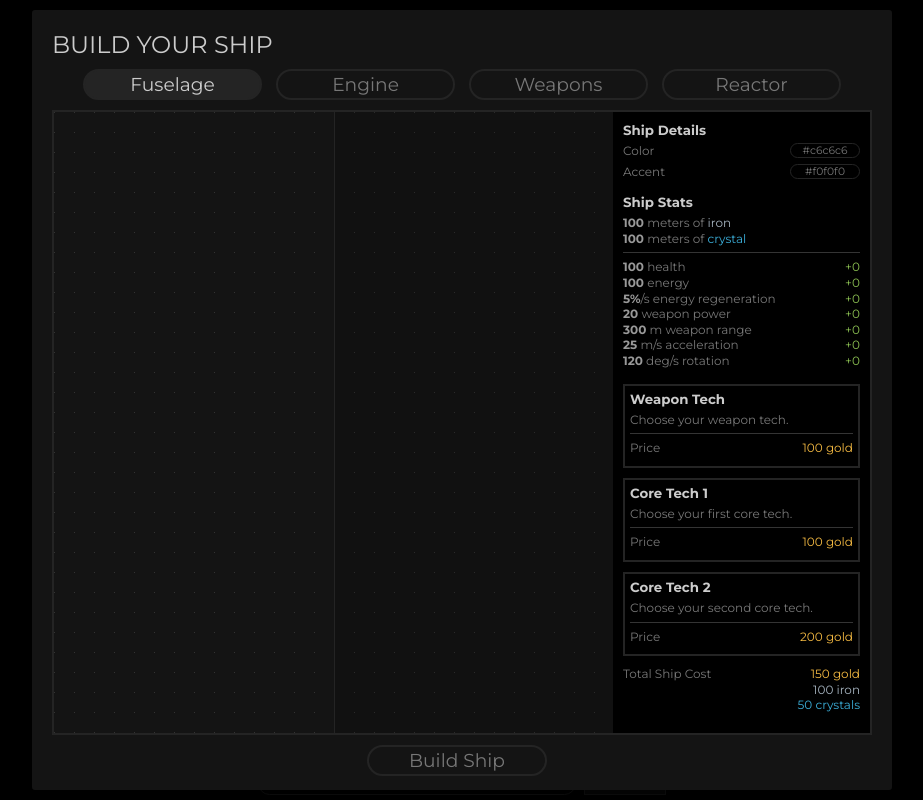
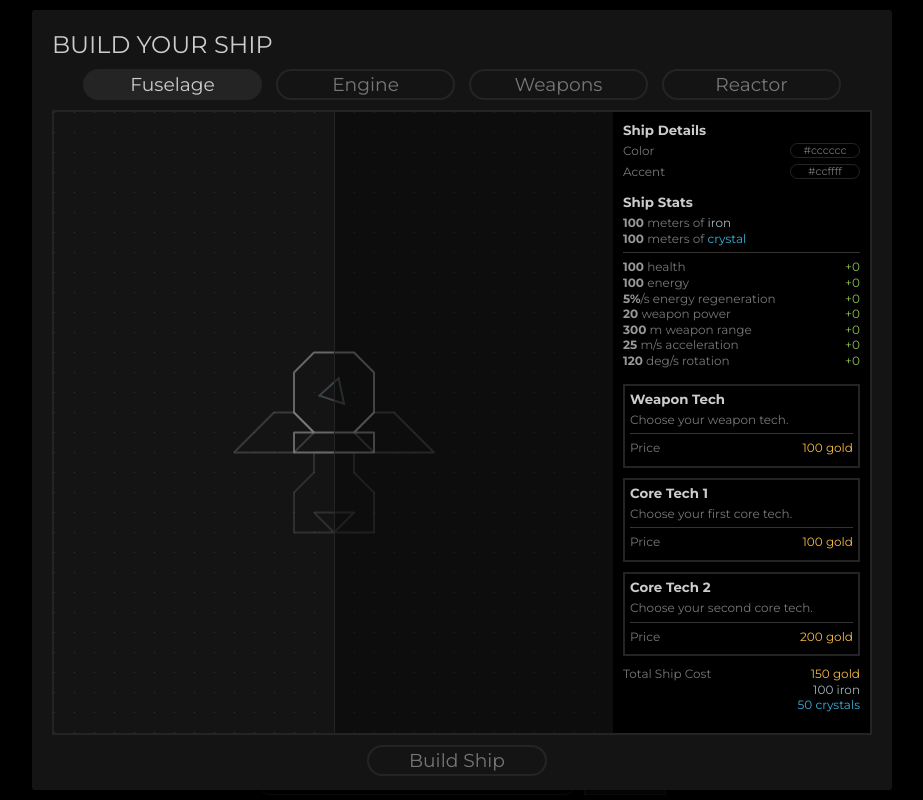
Before and after one commit to jordanranson-archive/Blasteroids, a plain HTML site: page index.html in a window 1280 px wide. Both pictures are taken after a click on the item "Build Ship". Shown: the whole page, without its empty margins (178-1101 px from the left). Drawn offline with nearby package versions, Linux system fonts and the light colour scheme; no server answers.

Commit message:
Implemented ship rendering in the ship builder

```diff
--- a/index.html
+++ b/index.html
@@ -169,7 +169,7 @@
             top: 0; bottom: 0; left: 280px;
             width: 280px;
             box-shadow: 1px 0 0 #242424 inset;
-            background: rgba(0,0,0,.15);
+            background: rgba(0,0,0,.35);
             z-index: 402;
         }
         .tab-pnl {
@@ -276,9 +276,9 @@
                 <canvas class="grid" id="grid"></canvas>
 
                 <div class="active-side">
+                    <canvas class="engine" id="engine"></canvas>
                     <canvas class="fuselage" id="fuselage"></canvas>
                     <canvas class="weapons" id="weapons"></canvas>
-                    <canvas class="engine" id="engine"></canvas>
                     <canvas class="reactor" id="reactor"></canvas>
                 </div>
 
@@ -289,10 +289,10 @@
                         <li>
                             <h2>Ship Details</h2>
                             <p>
-                                Color <input type="text" class="color" id="color" value="#c6c6c6">
+                                Color <input type="text" class="color" id="color" value="#cccccc">
                             </p>
                             <p>
-                                Accent <input type="text" class="color" id="accent" value="#f0f0f0">
+                                Accent <input type="text" class="color" id="accent" value="#ccffff">
                             </p>
                         </li>
                         <li>
--- a/shipbuilder.js
+++ b/shipbuilder.js
@@ -1,33 +1,60 @@
 ShipBuilder = function() {
     this.isOpen = false;
+    this.color = '';
+    this.accent = '';
+    this.coreRotation = 0;
 
     this.$container = $('#wrapper');
 
-    this.canvas = [
-        $('#grid')[0],
-        $('#fuselage')[0],
-        $('#engine')[0],
-        $('#weapons')[0],
-        $('#reactor')[0]
-    ];
-
     this.context = [
-        this.canvas[0].getContext('2d'),
-        this.canvas[1].getContext('2d'),
-        this.canvas[2].getContext('2d'),
-        this.canvas[3].getContext('2d'),
-        this.canvas[4].getContext('2d')
+        $('#grid')[0].getContext('2d'),
+        $('#fuselage')[0].getContext('2d'),
+        $('#engine')[0].getContext('2d'),
+        $('#weapons')[0].getContext('2d'),
+        $('#reactor')[0].getContext('2d')
     ];
 
     this.paths = [
         [],
-        [],
-        [],
-        [],
-        []
+        [   // default fuselage
+            // start and end x must be 0
+            {x: 0, y: -4},
+            {x: -1, y: -4},
+            {x: -2, y: -3},
+            {x: -2, y: -1},
+            {x: -1, y: 0},
+            {x: 0, y: 0},
+            {x: -2, y: 0},
+            {x: -2, y: 1},
+            {x: 0, y: 1}
+        ],
+        [
+            // default engine
+            // start and end x must be 0
+            {x: 0, y: 1},
+            {x: -1, y: 1},
+            {x: -1, y: 2},
+            {x: -2, y: 3},
+            {x: -2, y: 5},
+            {x: 0, y: 5},
+            {x: -1, y: 4},
+            {x: 0, y: 4}
+        ],
+        [
+            // default weapons
+            // start and end x must be within ship hitbox
+            {x: -1, y: 0},
+            {x: -2, y: -1},
+            {x: -3, y: -1},
+            {x: -5, y: 1},
+            {x: -2, y: 1},
+            {x: -1, y: 0}
+        ],
+        [{x: 0, y: -2}]
     ];
 
     this.init = function() {
+        var self = this;
         this.$container.hide();
 
         $('#shipTabs li').on('click', function(){
@@ -37,20 +64,28 @@ ShipBuilder = function() {
             var tab = $(this).data('for');
             if( tab === 'reactor' ) {
                 $('#panelReactor').show();
+                self.$container
+                .find('canvas:not(#grid)')
+                .css('opacity', '1');
             } else {
                 $('#panelReactor').hide();
+                self.$container
+                .find('canvas:not(#grid)')
+                .css('opacity', '.2');
 
                 if( tab === 'fuselage' ) {
-
+                    $('#fuselage').css('opacity', '1');
                 }
                 if( tab === 'engine' ) {
-
+                    $('#engine').css('opacity', '1');
                 }
                 if( tab === 'weapons' ) {
-
+                    $('#weapons').css('opacity', '1');
                 }
             }
-        })
+        });
+
+        $('#tabFuselage').click();
 
         var width = (this.$container.width()/20)<<0;
         var height = (this.$container.height()/20)<<0;
@@ -77,20 +112,127 @@ ShipBuilder = function() {
     this.update = function() {
         if( !this.isOpen ) return;
 
-        // update
+        this.coreRotation = this.coreRotation+1>359?0:this.coreRotation+1;
     };
 
     this.draw = function() {
         if( !this.isOpen ) return;
 
-        // draw grid
-        var i, x, y;
+        var i, x, y, w, h;
+
+        this.$container
+        .find('canvas')
+        .each(function(index) {
+            var $this = $(this);
+            $this
+            .attr('width', $this.width())
+            .attr('height', $this.height());
+        });
+
+        /*
+         * draw grid
+         */
+
+        this.context[0].fillStyle = '#333';
         for( i = 0; i < this.paths[0].length; i++ ) {
             x = this.paths[0][i].x;
             y = this.paths[0][i].y;
-            this.context[0].fillStyle = '#333';
             this.context[0].fillRect(x, y, 1, 1);
         }
+
+
+        /*
+         * draw fuselage
+         */
+
+        w = $('#grid').width()*.5;
+        h = $('#grid').height()*.5 + 10;
+
+        this.context[1].beginPath();
+        this.context[1].strokeStyle = '#666';
+        this.context[1].lineWidth = 2;
+        this.context[1].lineJoin = 'bevel';
+
+        this.context[1].moveTo(w+(this.paths[1][0].x*20), h+(this.paths[1][0].y*20));
+        for( i = 0; i < this.paths[1].length; i++ ) {
+            x = w+(this.paths[1][i].x*20);
+            y = h+(this.paths[1][i].y*20);
+            this.context[1].lineTo(x, y);
+        }
+        for( i = this.paths[1].length-2; i >= 0; i-- ) {
+            x = w+(this.paths[1][i].x*20)*-1;
+            y = h+(this.paths[1][i].y*20);
+            this.context[1].lineTo(x, y);
+        }
+        this.context[1].stroke();
+
+
+        /*
+         * draw engine
+         */
+
+        this.context[2].beginPath();
+        this.context[2].strokeStyle = $('#color').val().brightness(-20);
+        this.context[2].lineWidth = 2;
+        this.context[2].lineJoin = 'bevel';
+
+        this.context[2].moveTo(w+(this.paths[2][0].x*20), h+(this.paths[2][0].y*20));
+        for( i = 0; i < this.paths[2].length; i++ ) {
+            x = w+(this.paths[2][i].x*20);
+            y = h+(this.paths[2][i].y*20);
+            this.context[2].lineTo(x, y);
+        }
+        for( i = this.paths[2].length-2; i >= 0; i-- ) {
+            x = w+(this.paths[2][i].x*20)*-1;
+            y = h+(this.paths[2][i].y*20);
+            this.context[2].lineTo(x, y);
+        }
+        this.context[2].stroke();
+
+
+        /*
+         * draw weapons
+         */
+
+        this.context[3].beginPath();
+        this.context[3].strokeStyle = $('#color').val();
+        this.context[3].lineWidth = 2;
+        this.context[3].lineJoin = 'bevel';
+
+        this.context[3].moveTo(w+(this.paths[3][0].x*20), h+(this.paths[3][0].y*20));
+        for( i = 0; i < this.paths[3].length; i++ ) {
+            x = w+(this.paths[3][i].x*20);
+            y = h+(this.paths[3][i].y*20);
+            this.context[3].lineTo(x, y);
+        }
+        this.context[3].stroke();
+
+        this.context[3].beginPath();
+        for( i = this.paths[3].length-1; i >= 0; i-- ) {
+            x = w+(this.paths[3][i].x*20)*-1;
+            y = h+(this.paths[3][i].y*20);
+            this.context[3].lineTo(x, y);
+        }
+        this.context[3].stroke();
+
+
+        /*
+         * draw reactor cores
+         */
+
+        y = this.paths[4][0].y*20;
+
+        this.context[4].save();
+
+        this.context[4].translate(w, h+y);
+        this.context[4].rotate(Math.radians(this.coreRotation));
+
+        this.context[4].strokeStyle = $('#accent').val();
+        this.context[4].lineWidth = 2;
+        this.context[4].regularPolygon(0, 0, 15, 3);
+        this.context[4].stroke();
+
+        this.context[4].restore();
     };
 
     this.init();
--- a/util.js
+++ b/util.js
@@ -25,3 +25,25 @@ Array.prototype.remove = function(name) {
 Array.prototype.update = function(name, data) {
     this[this.indexOf(this.find(name))] = data;
 };
+
+String.prototype.brightness = function(percent) {
+    var num = parseInt(this.slice(1),16),
+        amt = Math.round(2.55 * percent),
+        R = (num >> 16) + amt,
+        G = (num >> 8 & 0x00FF) + amt,
+        B = (num & 0x0000FF) + amt;
+    return "#" + (0x1000000 + (R<255?R<1?0:R:255)*0x10000 + (G<255?G<1?0:G:255)*0x100 + (B<255?B<1?0:B:255)).toString(16).slice(1);
+};
+
+CanvasRenderingContext2D.prototype.regularPolygon = function(x, y, radius, sides) {
+    if (sides < 3) return;
+
+    this.beginPath();
+    var a = ((Math.PI * 2)/sides);
+    this.translate(x, y);
+    this.moveTo(radius,0);
+    for (var i = 1; i < sides; i++) {
+        this.lineTo(radius*Math.cos(a*i),radius*Math.sin(a*i));
+    }
+    this.closePath();
+};
```
